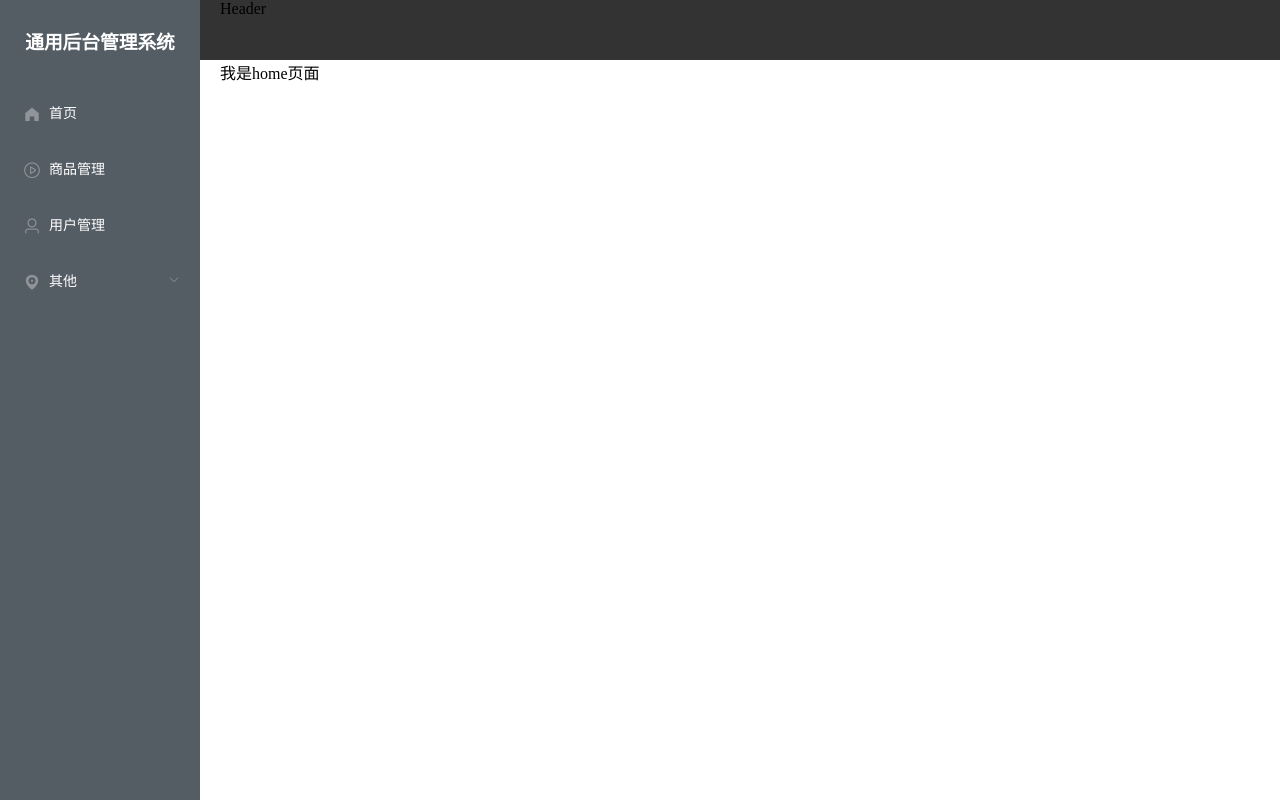
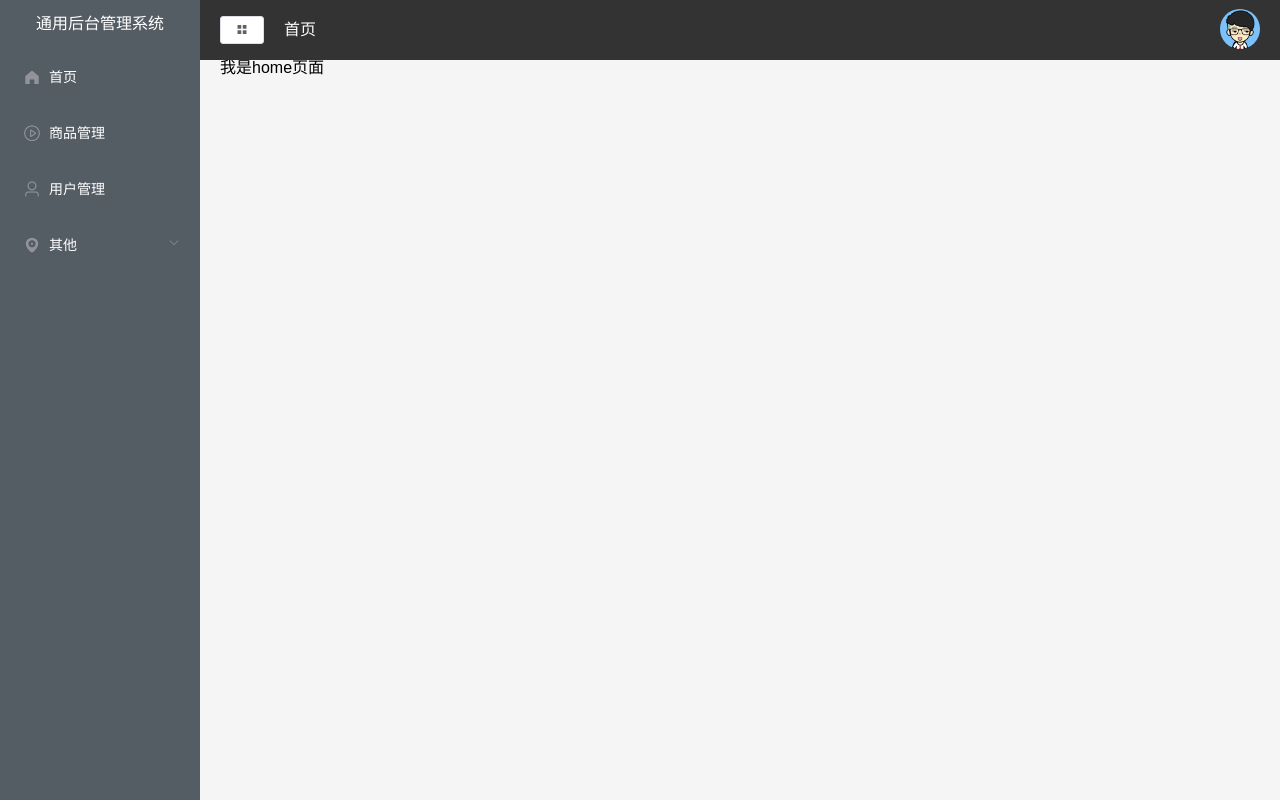
Before and after one commit to Eric-Li323/vue-manage, a Vue app: page /home in a window 1280 px wide. Built offline with nearby package versions, Linux system fonts and the light colour scheme.

Commit message:
header组件及样式

```diff
--- /dev/null
+++ b/src/assets/less/common.less
@@ -0,0 +1,10 @@
+.manage{
+    height: 90%;
+    padding-bottom: 20px;
+    overflow: hidden;
+    &header {
+      display: flex;
+      justify-content: space-between;
+      align-items: flex-start;
+    }
+  }
--- /dev/null
+++ b/src/assets/less/home.less
@@ -0,0 +1,75 @@
+.home {
+    .user {
+      display: flex;
+      align-items: center;
+      padding-bottom: 20px;
+      margin-bottom: 20px;
+      border-bottom: 1px solid #ccc;
+      img {
+        width: 150px;
+        height: 150px;
+        border-radius: 50%;
+        margin-right: 40px;
+      }
+      &info {
+        .name {
+          font-size: 32px;
+          margin-bottom: 10px;
+        }
+        .access {
+          color: #999999;
+        }
+      }
+    }
+    .login-info {
+      p {
+        line-height: 28px;
+        font-size: 14px;
+        color: #999999;
+        span {
+          color: #666666;
+          margin-left: 60px;
+        }
+      }
+    }
+    .num {
+      display: flex;
+      flex-wrap: wrap;
+      justify-content: space-between;
+      .el-card {
+        width: 32%;
+        margin-bottom: 20px;
+      }
+      .icon {
+        font-size: 30px;
+        width: 80px;
+        height: 80px;
+        text-align: center;
+        line-height: 80px;
+        color: #fff;
+      }
+      .detail {
+        margin-left: 15px;
+        display: flex;
+        flex-direction: column;
+        justify-content: center;
+        .num {
+          font-size: 30px;
+          margin-bottom: 10px;
+        }
+        .txt {
+          font-size: 14px;
+          text-align: center;
+          color: #999999;
+        }
+      }
+    }
+    .graph {
+      margin-top: 20px;
+      display: flex;
+      justify-content: space-between;
+      .el-card {
+        width: 48%;
+      }
+    }
+  }
--- /dev/null
+++ b/src/assets/less/index.less
@@ -0,0 +1,3 @@
+@import "./common.less";
+@import "./home.less";
+@import "./reset.less";
--- /dev/null
+++ b/src/assets/less/reset.less
@@ -0,0 +1,76 @@
+html, body, div, span, applet, object, iframe,
+h1, h2, h3, h4, h5, h6, p, blockquote, pre,
+a, abbr, acronym, address, big, cite, code,
+del, dfn, em, img, ins, kbd, q, s, samp,
+small, strike, strong, sub, sup, tt, var,
+b, u, i, center,
+dl, dt, dd, ol, ul, li,
+fieldset, form, label, legend,
+table, caption, tbody, tfoot, thead, tr, th, td,
+article, aside, canvas, details, embed,
+figure, figcaption, footer, header, hgroup,
+menu, nav, output, ruby, section, summary,
+time, mark, audio, video {
+	margin: 0;
+	padding: 0;
+	border: 0;
+	font-size: 100%;
+  font: inherit;
+  vertical-align: baseline;
+  box-sizing: border-box;
+}
+/* HTML5 display-role reset for older browsers */
+article, aside, details, figcaption, figure,
+footer, header, hgroup, menu, nav, section {
+	display: block;
+}
+body {
+	line-height: 1;
+}
+ol, ul {
+	list-style: none;
+}
+blockquote, q {
+	quotes: none;
+}
+blockquote:before, blockquote:after,
+q:before, q:after {
+	content: '';
+	content: none;
+}
+a, a:hover{
+  color: inherit;
+  text-decoration: none;
+}
+table {
+	border-collapse: collapse;
+	border-spacing: 0;
+}
+html, body {
+  width: 100%;
+  height: 100%;
+  background-color: #f5f5f5;
+  font-family: 'PingFangSC-Light', 'PingFang SC', 'STHeitiSC-Light', 'Helvetica-Light', 'Arial', 'sans-serif';
+}
+
+// 公共样式
+.fl{
+  float: left;
+}
+.fr{
+  float: right;
+	.button-group-item{
+		padding-left: 3px;
+	}
+}
+//清除浮动
+.clearfix{
+  zoom:1;
+  &:after{
+    display:block;
+    clear:both;
+    content:"";
+    visibility: hidden;
+    height:0;
+  }
+}
--- /dev/null
+++ b/src/components/CommonHeader.vue
@@ -0,0 +1,53 @@
+<template>
+  <header>
+    <div class="l-content">
+      <el-button plain icon="el-icon-menu" size="mini"></el-button>
+      <h3 style="color:#fff">首页</h3>
+    </div>
+    <div class="r-content">
+      <el-dropdown trigger="click" size="mini">
+        <span>
+          <img class="user" :src="userImg">
+        </span>
+        <el-dropdown-menu slot="dropdown">
+          <el-dropdown-item >个人中心</el-dropdown-item>
+          <el-dropdown-item >退出</el-dropdown-item>
+        </el-dropdown-menu>
+      </el-dropdown>
+    </div>
+  </header>
+</template>
+
+<script>
+  export default {
+    name: 'CommonHeader',
+    data() {
+      return {
+        userImg: require('../assets/images/user.png')
+      }
+    }
+  }
+</script>
+
+<style lang="less" scoped>
+  header {
+    display: flex;
+    height: 100%;
+    justify-content: space-between;
+    align-items: center;
+  }
+  .l-content {
+    display: flex;
+    align-items: center;
+    .el-button {
+      margin-right: 20px;
+    }
+  }
+  .r-content {
+    .user {
+      width: 40px;
+      height: 40px;
+      border-radius: 50%;
+    }
+  }
+</style>
--- a/views/Main.vue
+++ b/views/Main.vue
@@ -4,7 +4,9 @@
         <common-aside></common-aside>
     </el-aside>
     <el-container>
-      <el-header>Header</el-header>
+      <el-header>
+        <common-header></common-header>
+      </el-header>
       <el-main>
 		  <router-view></router-view>
 	  </el-main>
@@ -13,11 +15,13 @@
 </template>
 <script>
 import CommonAside from '../src/components/CommonAside.vue'
+import CommonHeader from '../src/components/CommonHeader.vue'
 
 export default {
   name: "Home",
   components: {
-      CommonAside
+      CommonAside,
+      CommonHeader
   },
   data() {
     return {};
```
Also changed, not shown: src/main.js (+6 -1 lines), src/assets/images/user-default.png (added), src/assets/images/user.png (added).
